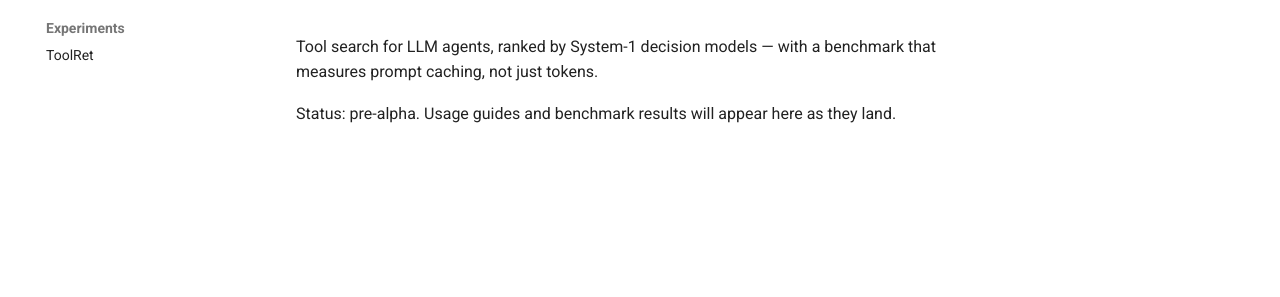
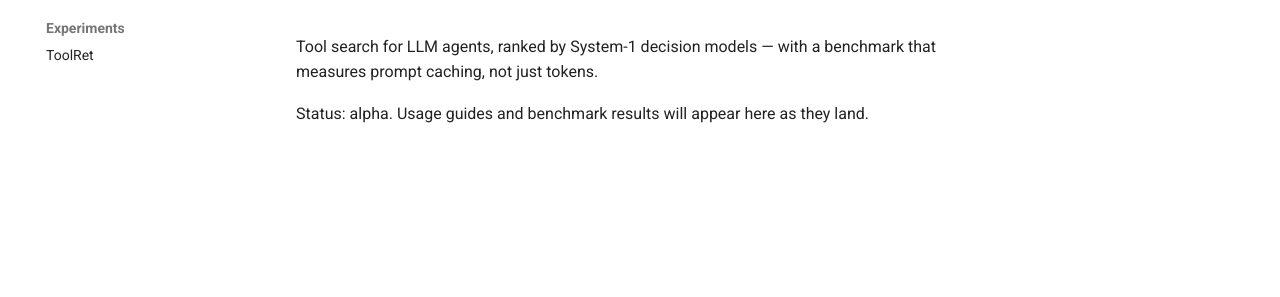
Before and after one commit to dfm88/toolhunch, an MkDocs documentation site: the page built from docs/index.md, in a window 1280 px wide. Shown: the part 146-443 px from the top of the page. Built offline with MkDocs 1.6.1 and Material for MkDocs 9.7.7, drawn with Linux system fonts in a browser that asks for light colours; comment, search, counter and statistics services are not loaded.

Commit message:
chore: development status alpha

```diff
--- a/docs/index.md
+++ b/docs/index.md
@@ -3,4 +3,4 @@
 Tool search for LLM agents, ranked by System-1 decision models — with a benchmark that measures
 prompt caching, not just tokens.
 
-Status: pre-alpha. Usage guides and benchmark results will appear here as they land.
+Status: alpha. Usage guides and benchmark results will appear here as they land.
--- a/pyproject.toml
+++ b/pyproject.toml
@@ -11,7 +11,7 @@ authors = [
 requires-python = ">=3.12"
 keywords = ["llm", "agents", "tool-search", "tool-retrieval", "system-one", "pydantic-ai", "jev"]
 classifiers = [
-    "Development Status :: 2 - Pre-Alpha",
+    "Development Status :: 3 - Alpha",
     "Intended Audience :: Developers",
     "Programming Language :: Python :: 3",
     "Programming Language :: Python :: 3.12",
```
Also changed, not shown: AGENTS.md (+1 -1 lines), CHANGELOG.md (+4 -0 lines), README.md (+2 -2 lines).
